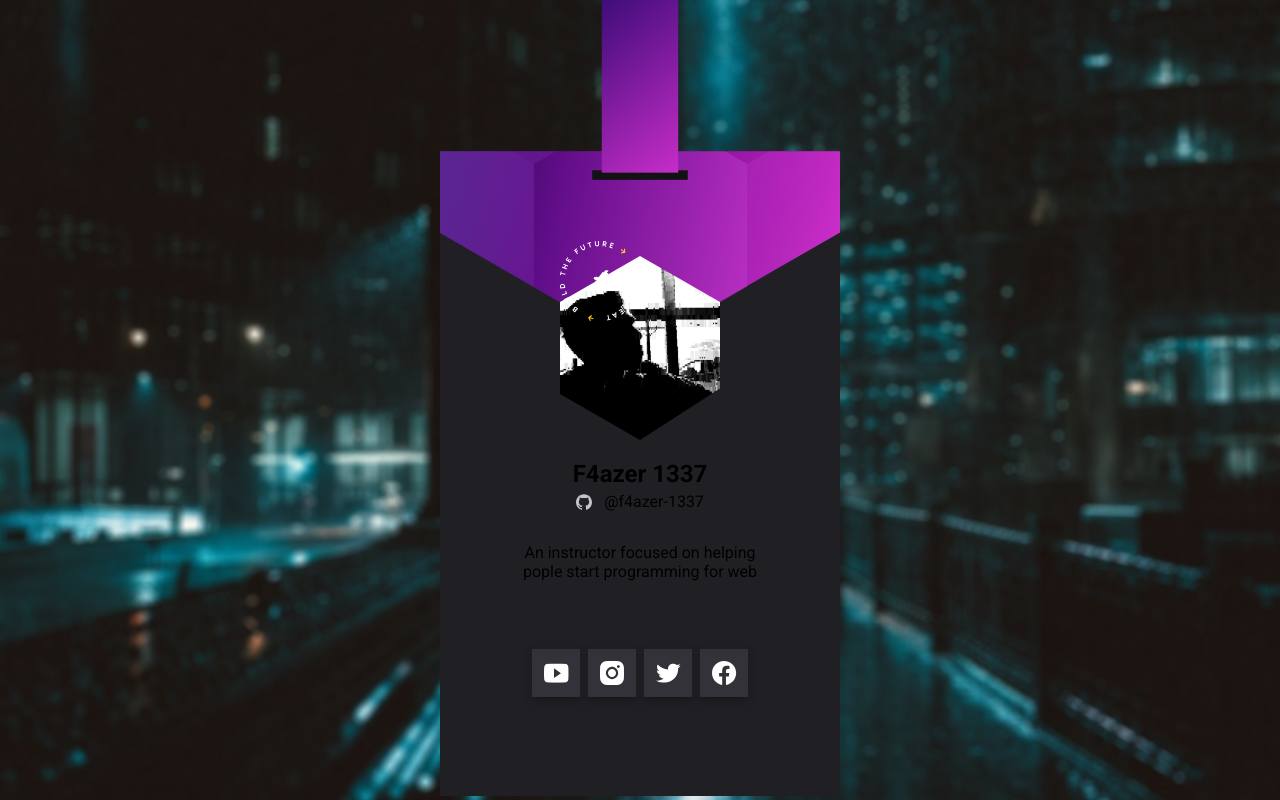
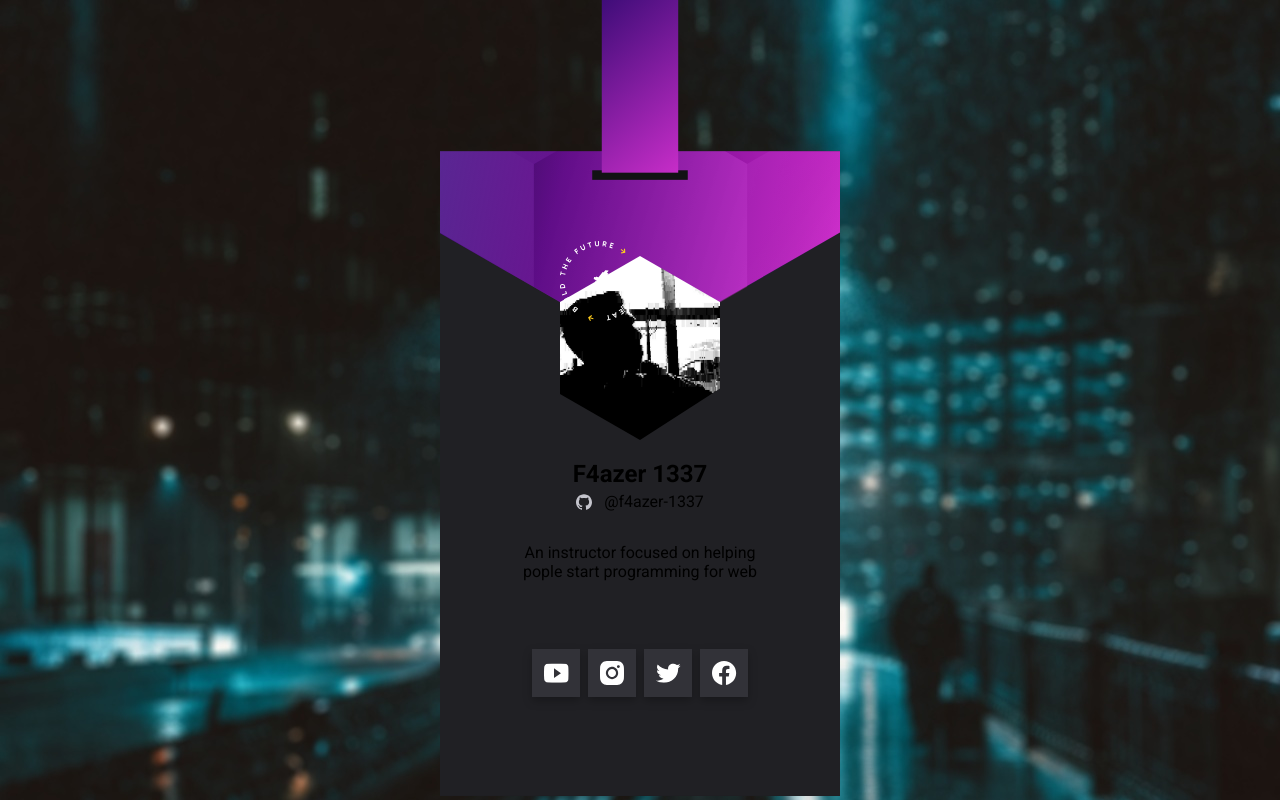
Before and after one commit to lion-hearth/cracha-nlw-brabissimo, a plain HTML site: page index.html in a window 1280 px wide. Drawn offline with Linux system fonts and the light colour scheme; no server answers.

Commit message:
Background Fix V2

```diff
--- a/style.css
+++ b/style.css
@@ -16,7 +16,9 @@ body {
   display: grid; /* visualização dos elementos */
   place-items: center; /*place items ajusta no eixo x e y ao mesmo tempo */
   font-family: "Roboto", monospace;
-  background: url(./images/rain.jpg) no-repeat center/cover;
+  background-image: url(./images/rain.jpg);
+  background-size: center/cover;
+  background-repeat:no-repeat;
 }
 main {
   background: url(./images/background-mobile.svg) no-repeat center/cover;
```
